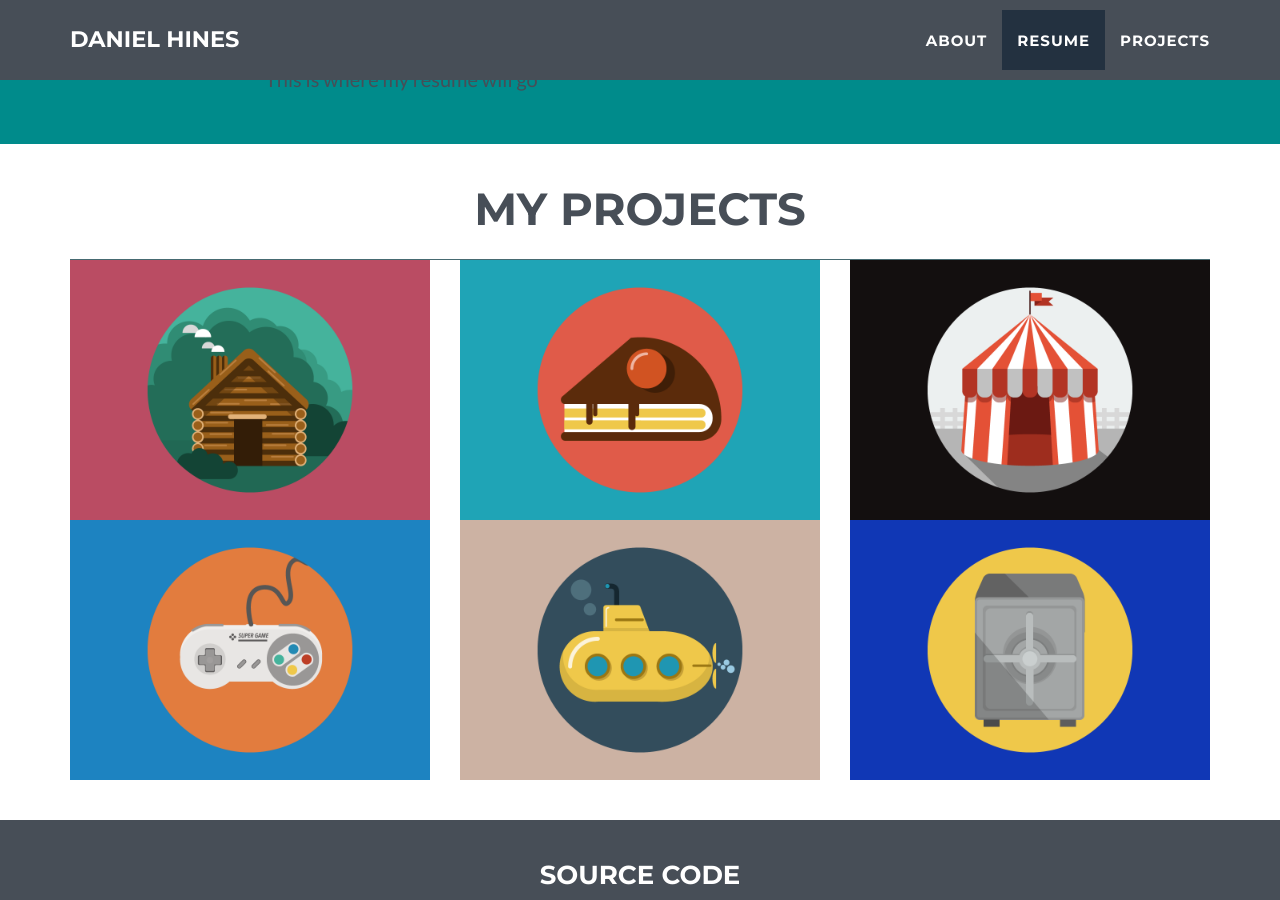
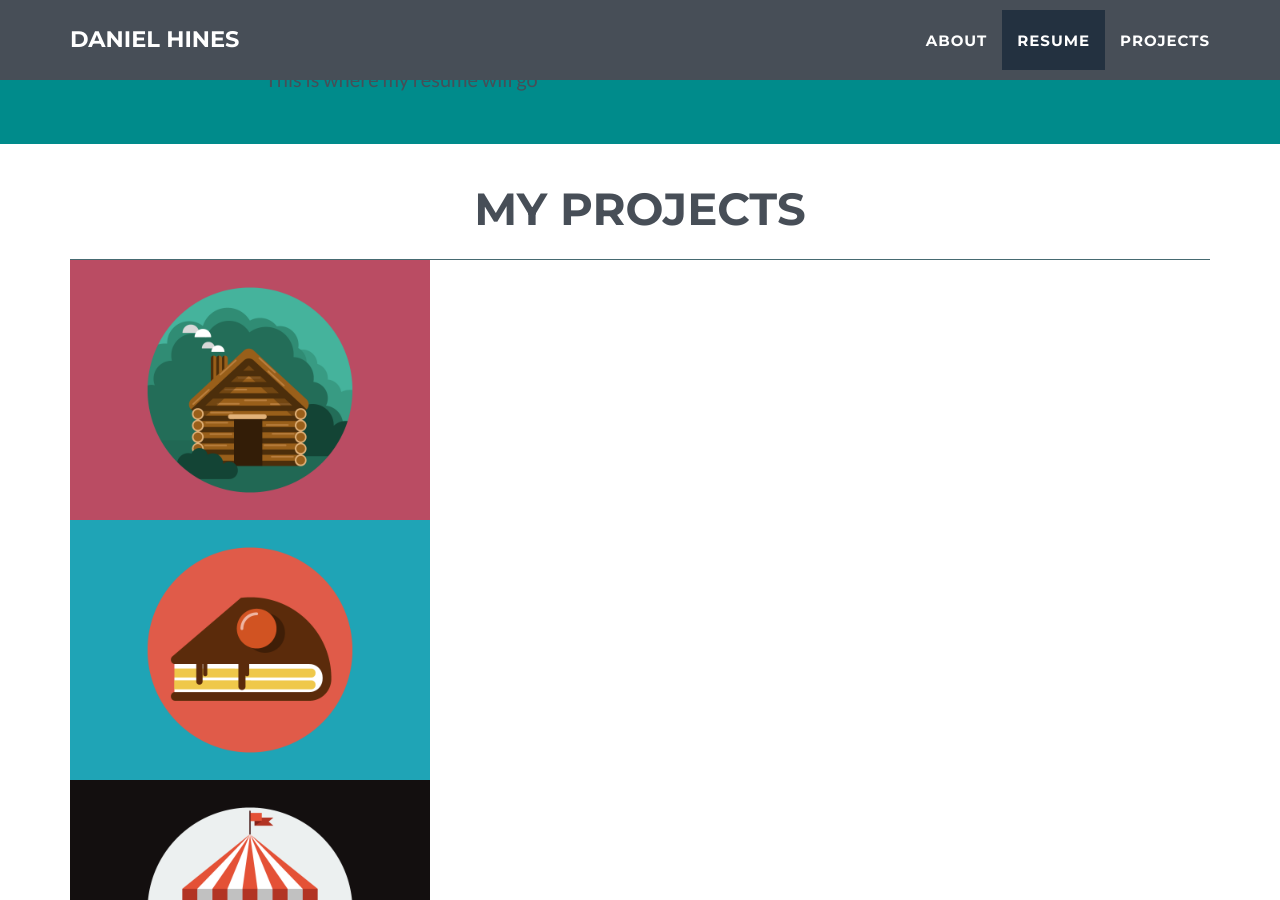
Before and after one commit to danielchines/danielchines.github.io, a Jekyll site: the page built from index.html, in a window 1280 px wide and 900 px high, scrolled down 1140 px. Built offline with Jekyll 4.4.1, drawn with Linux system fonts in a browser that asks for light colours.

Commit message:
Update portfolio_grid.html

```diff
--- a/_includes/portfolio_grid.html
+++ b/_includes/portfolio_grid.html
@@ -7,16 +7,16 @@
                     <h2>My Projects</h2>
                 </div>
             </div>
+            {% for post in site.posts %}
             <div class="row">
-                {% for post in site.posts %}
                     <div class="col-sm-4 portfolio-item">
-                        <row>
+
                         <a href="#portfolioModal-{{ post.modal-id }}" class="portfolio-link" data-toggle="modal">
                             <img src="img/portfolio/{{ post.img }}" class="img-responsive" alt="{{ post.alt }}">
                         </a>
-                        </row>
-                    </div>
+
+                </div>
+            </div>
                 {% endfor %}
-            </div>
         </div>
     </section>
```
